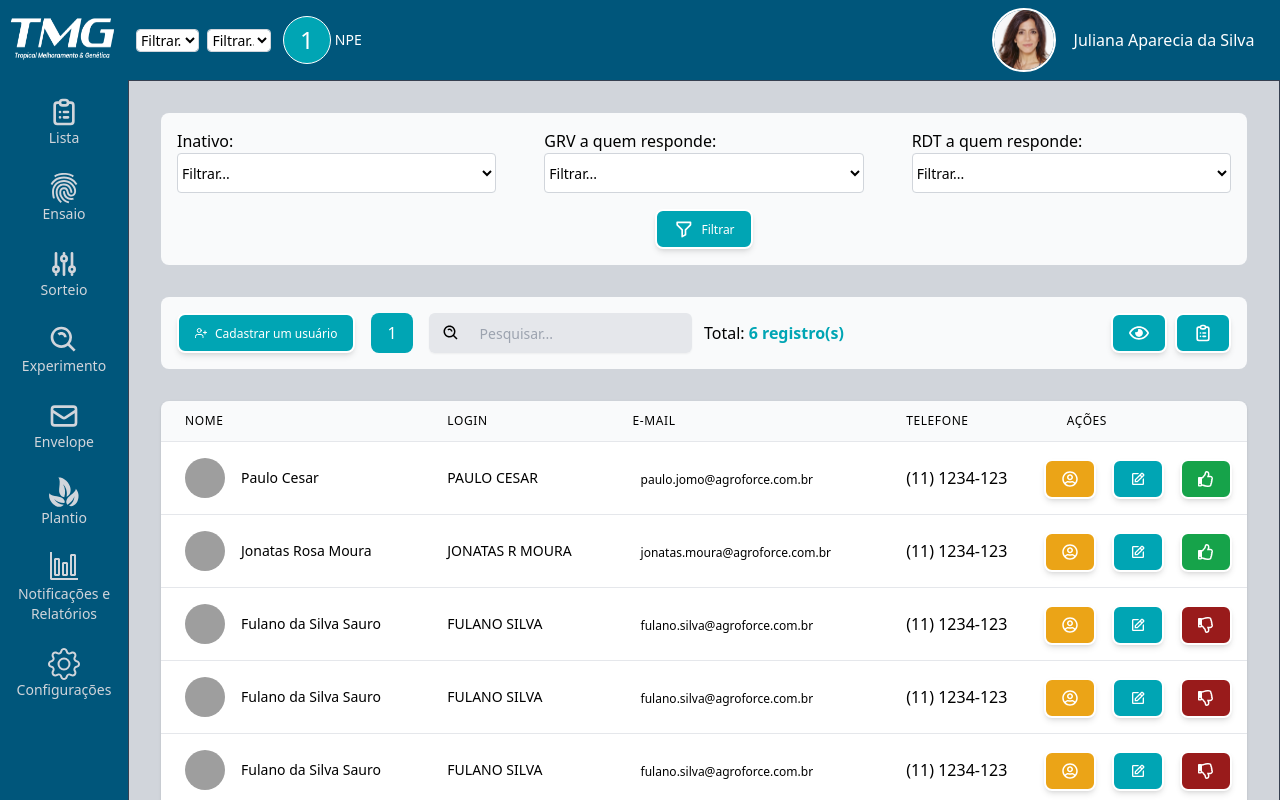
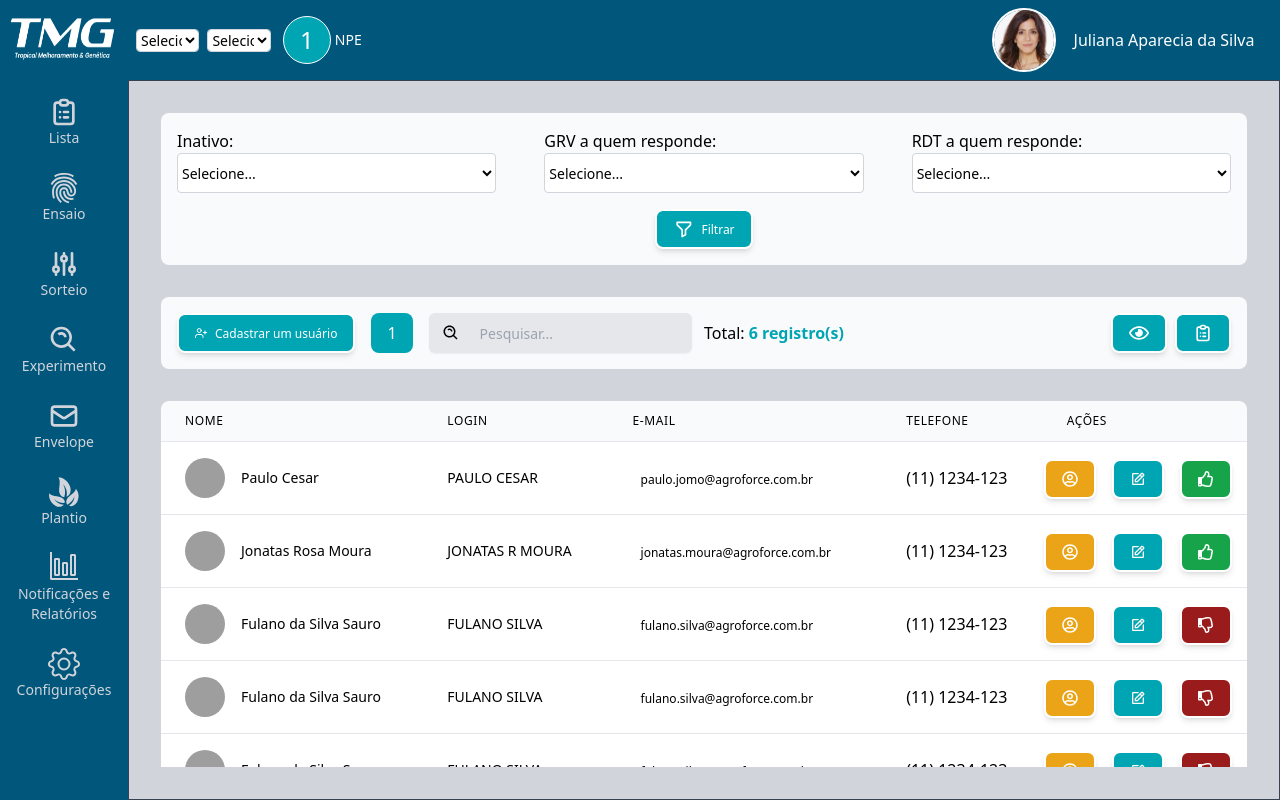
Before and after one commit to rectopul/agroforce, a Next.js app: page /listagem in a window 1280 px wide. Shown: the top 800 px of the page. Built offline with nearby package versions, Linux system fonts and the light colour scheme; grey boxes are pictures that could not be loaded; a web font is replaced by a local one.

Commit message:
feat#Overflow na Tabela de usuário

```diff
--- a/src/components/Content/index.tsx
+++ b/src/components/Content/index.tsx
@@ -8,6 +8,7 @@ export function Content({ children }: IContentProps) {
   return (
     <div className="flex flex-col
       w-container-all-main-contents
+      h-content
 
       border border-gray-700
       bg-gray-300
--- a/src/components/Select/index.tsx
+++ b/src/components/Select/index.tsx
@@ -22,7 +22,7 @@ export function Select({ values, ...rest }: ITypeSelectProps) {
       m-0
       focus:text-gray-700 focus:bg-white focus:border-blue-600 focus:outline-none" aria-label=".form-select-sm example
     ">
-      <option value="">Filtrar...</option>
+      <option value="">Selecione...</option>
      {
        values.map((value: string) => {
          return (
--- a/src/components/Table/index.tsx
+++ b/src/components/Table/index.tsx
@@ -40,8 +40,8 @@ export function Table({ data }: ITableProps) {
   return (
     /* This example requires Tailwind CSS v2.0+ */
     <div className="flex flex-col">
-      <div className="-my-2 overflow-x-auto sm:-mx-6 lg:-mx-8">
-        <div className="py-2 align-middle inline-block min-w-full sm:px-6 lg:px-8">
+      <div className="-my-2 overflow-x-auto">
+        <div className="py-2 align-middle inline-block min-w-full">
           <div className="shadow overflow-hidden border-b border-gray-200 sm:rounded-lg">
             <table className="min-w-full divide-y divide-gray-200">
               <thead className="bg-gray-50">
--- a/src/pages/listagem.tsx
+++ b/src/pages/listagem.tsx
@@ -173,7 +173,7 @@ export default function Listagem() {
             </div>
 
 
-            <div className="w-full">
+            <div className="w-full h-full overflow-y-scroll ">
               <Table
                 data={people}
               />
--- a/tailwind.config.js
+++ b/tailwind.config.js
@@ -34,6 +34,7 @@ module.exports = {
     extend: {
       height: {
         'aside': 'calc(100vh - 5rem)',
+        'content': 'calc(100vh - 5rem)',
       },
       width: {
         // Header
```
